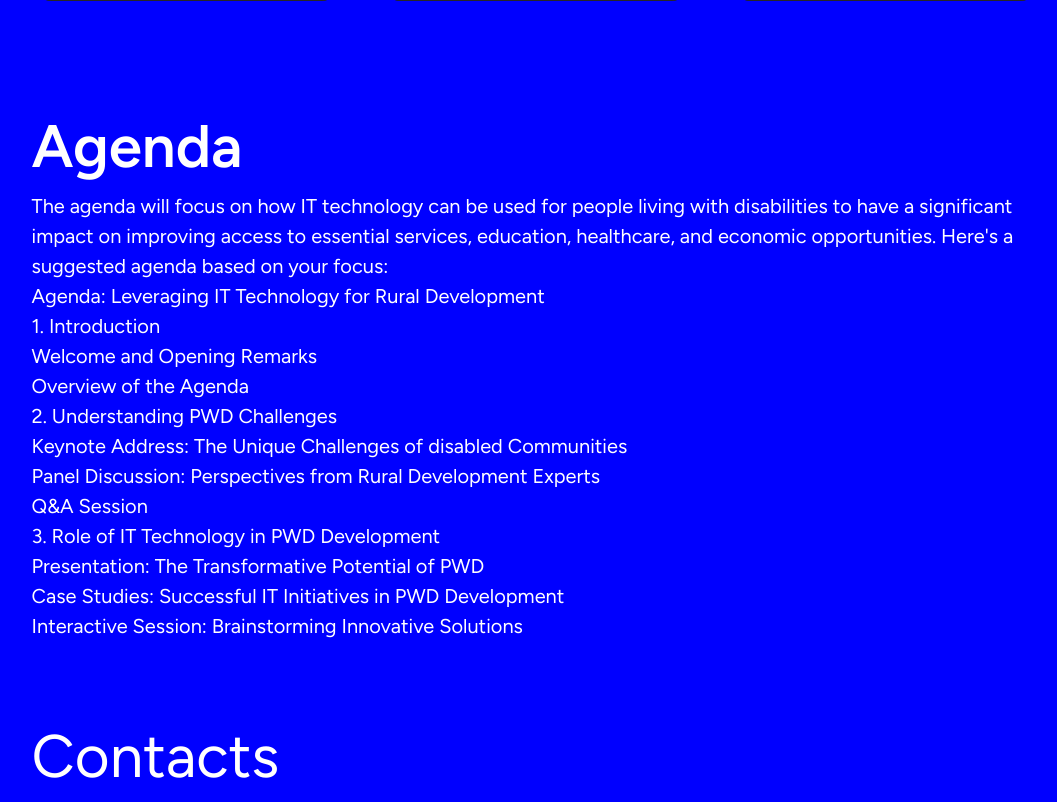
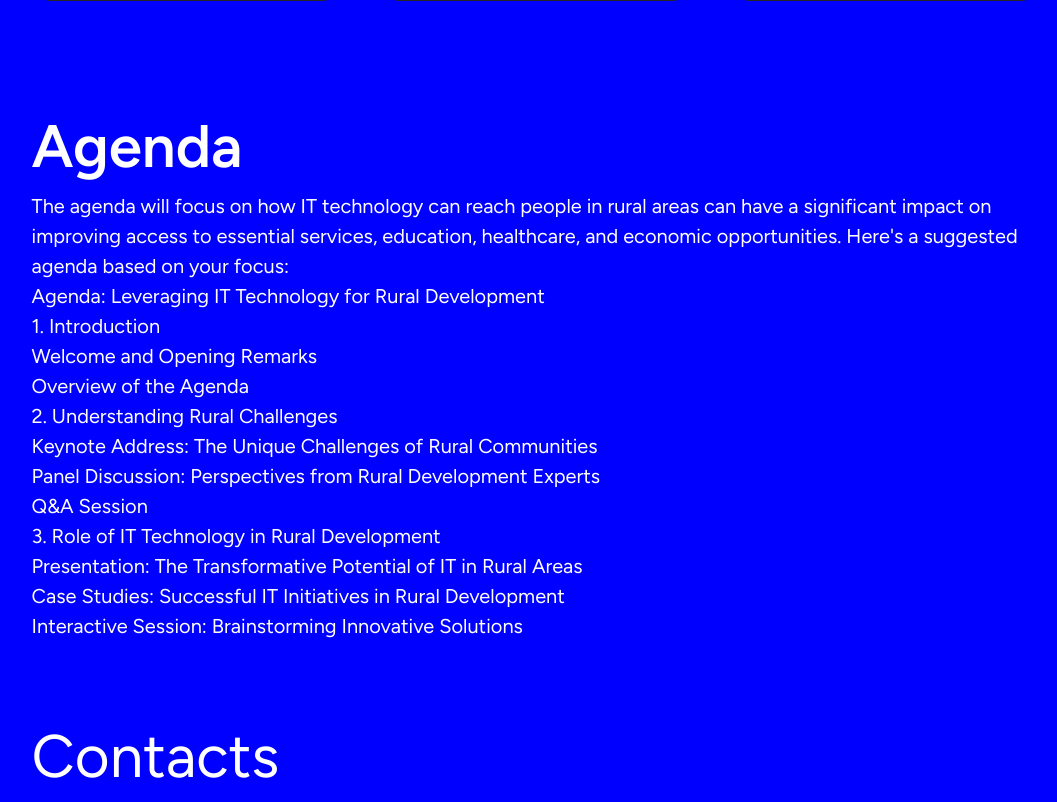
Before and after one commit to MuchiriKinyua/inua-technologies, a Laravel app: page / in a window 1280 px wide. Shown: the part 1552-2354 px from the top of the page, without its empty margins (154-1211 px from the left). Run offline with Laravel 12, Linux system fonts and the light colour scheme; some libraries are stand-ins or nearby versions.

Commit message:
Revert "Adenda"
This reverts commit d7bb436f13bcfba80fb876bc01f4ed9428176242.

```diff
--- a/resources/views/welcome.blade.php
+++ b/resources/views/welcome.blade.php
@@ -139,20 +139,20 @@
     <div class="container">
         <h1 class="sub-title">Agenda</h1>
         <div class="agenda1">
-            <p>The agenda will focus on how IT technology can be used for people living with disabilities to have a significant impact on improving access to essential services, education, healthcare, and economic opportunities. Here's a suggested agenda based on your focus: </br>
+            <p>The agenda will focus on how IT technology can reach people in rural areas can have a significant impact on improving access to essential services, education, healthcare, and economic opportunities. Here's a suggested agenda based on your focus: </br>
 
 Agenda: Leveraging IT Technology for Rural Development </br>
 
 1. Introduction </br>
 Welcome and Opening Remarks </br>
 Overview of the Agenda </br>
-2. Understanding PWD Challenges </br>
-Keynote Address: The Unique Challenges of disabled Communities </br>
+2. Understanding Rural Challenges </br>
+Keynote Address: The Unique Challenges of Rural Communities </br>
 Panel Discussion: Perspectives from Rural Development Experts </br>
 Q&A Session </br>
-3. Role of IT Technology in PWD Development </br>
-Presentation: The Transformative Potential of PWD</br>
-Case Studies: Successful IT Initiatives in PWD Development </br>
+3. Role of IT Technology in Rural Development </br>
+Presentation: The Transformative Potential of IT in Rural Areas </br>
+Case Studies: Successful IT Initiatives in Rural Development </br>
 Interactive Session: Brainstorming Innovative Solutions</p>
         </div>
     </div>
```
